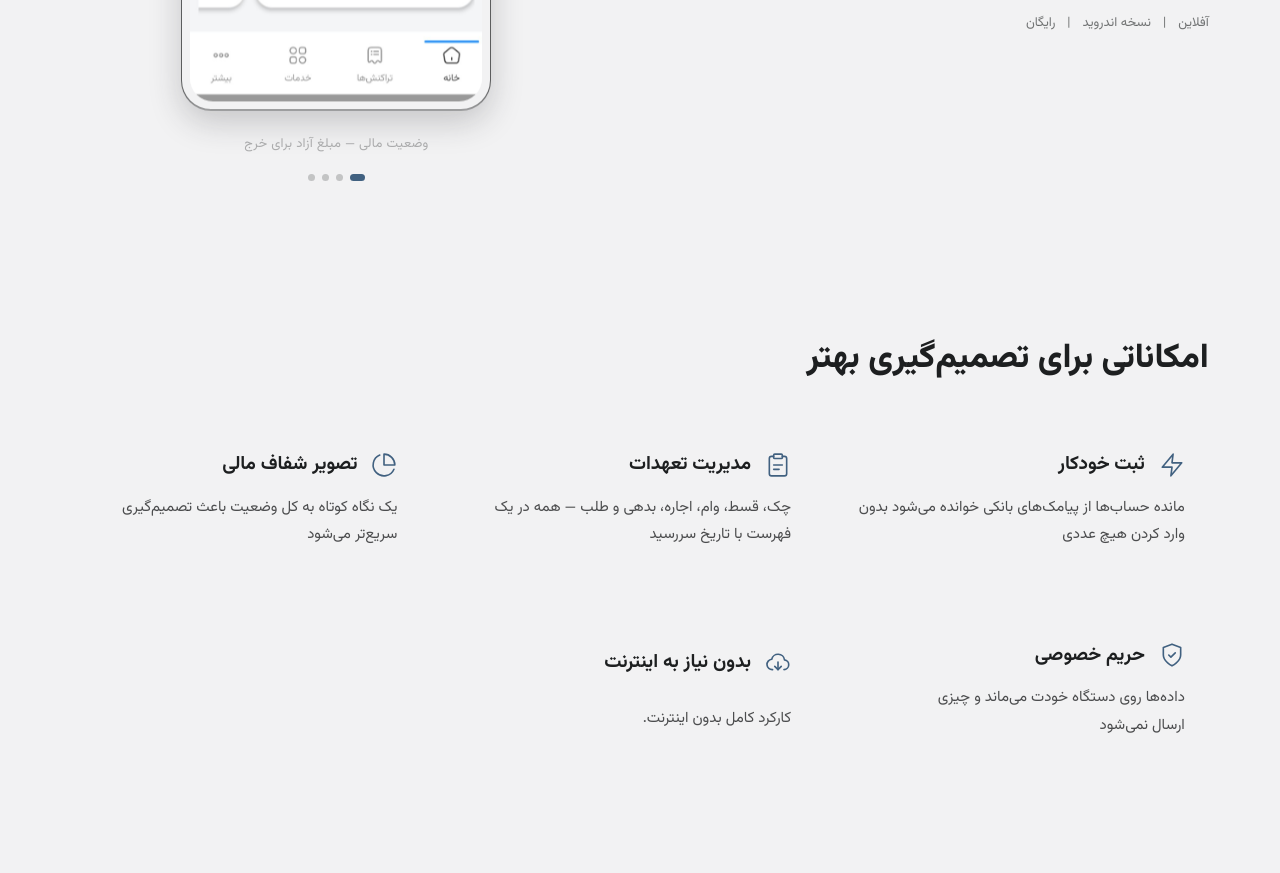
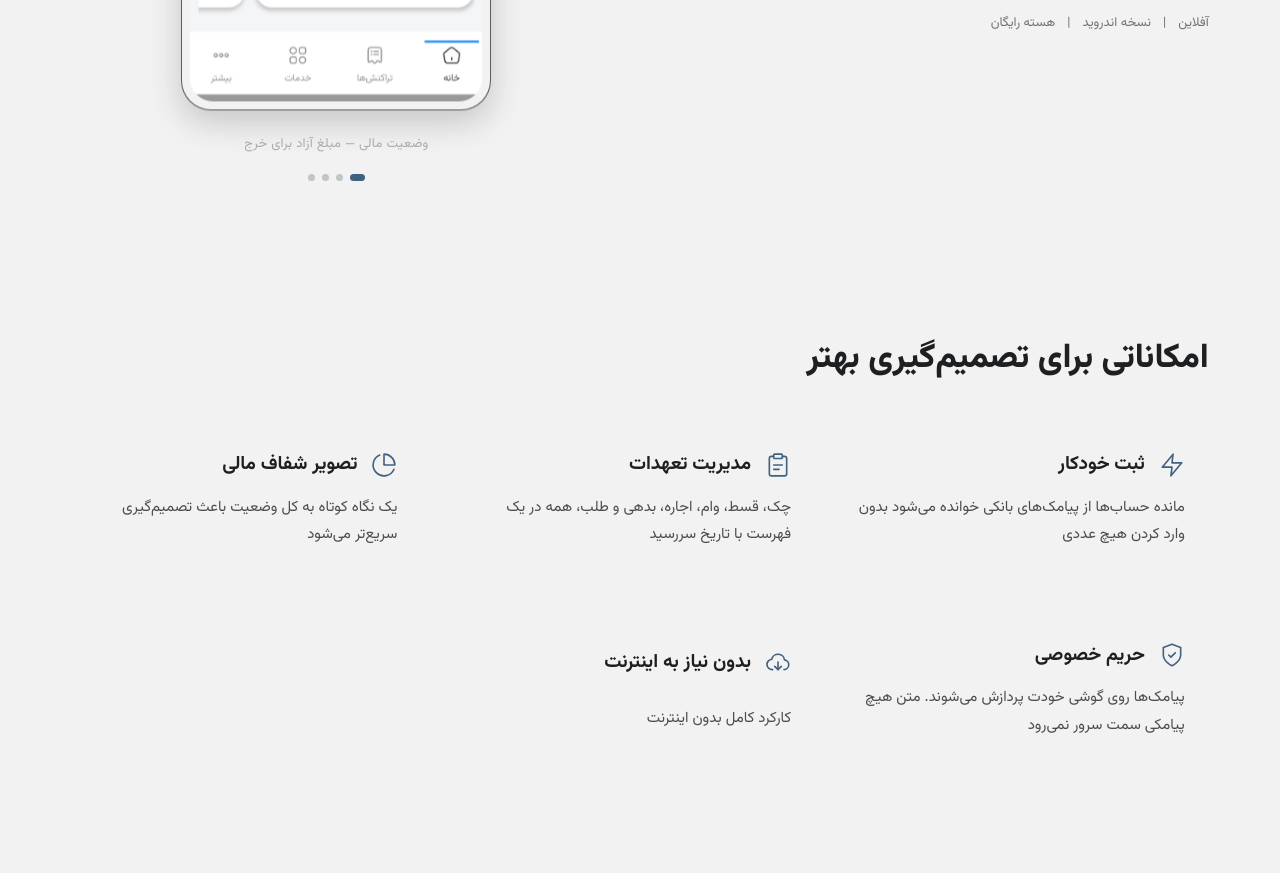
Before and after one commit to mostafa-absi/cloudflare, a website: page public/index.html in a window 1280 px wide. Shown: the part 684-1557 px from the top of the page. Drawn offline with Linux system fonts and the light colour scheme.

Commit message:
Add files via upload

```diff
--- a/public/index.html
+++ b/public/index.html
@@ -4,7 +4,7 @@
 <meta charset="utf-8" />
 <meta name="viewport" content="width=device-width, initial-scale=1" />
 <title>جیب من — مدیریت مالی هوشمند</title>
-<meta name="description" content="جیب‌من مانده حساب‌ها را خودکار از پیامک‌های بانکی می‌خواند و تعهدهای مالی را کنار آن می‌گذارد. آفلاین، رایگان، نسخه اندروید." />
+<meta name="description" content="جیب‌من مانده حساب‌ها را خودکار از پیامک‌های بانکی می‌خواند و تعهدهای مالی را کنار آن می‌گذارد. آفلاین،  هسته رایگان، نسخه اندروید." />
 <meta name="theme-color" content="#f2f2f3" />
 <link rel="icon" href="assets/logo.png" />
 <link rel="preconnect" href="https://fonts.googleapis.com" />
@@ -43,7 +43,7 @@
           <span class="txt"><strong>دریافت اپلیکیشن</strong></span>
         </a>
       </div>
-      <p class="meta"><span>آفلاین</span><span>|</span><span>نسخه اندروید</span><span>|</span><span>رایگان</span></p>
+      <p class="meta"><span>آفلاین</span><span>|</span><span>نسخه اندروید</span><span>|</span><span>هسته رایگان</span></p>
     </div>
 
     <div class="phone-col">
@@ -81,7 +81,7 @@
       <div class="cell">
         <svg width="26" height="26" viewBox="0 0 24 24" fill="none" stroke="var(--color-accent-700)" stroke-width="1.5" stroke-linecap="round" stroke-linejoin="round" aria-hidden="true"><path d="M16 4h2a2 2 0 0 1 2 2v14a2 2 0 0 1-2 2H6a2 2 0 0 1-2-2V6a2 2 0 0 1 2-2h2"></path><rect x="8" y="2" width="8" height="4" rx="1"></rect><path d="M8 12h8M8 16h5"></path></svg>
         <h3>مدیریت تعهدات</h3>
-        <p>چک، قسط، وام، اجاره، بدهی و طلب — همه در یک فهرست با تاریخ سررسید</p>
+        <p>چک، قسط، وام، اجاره، بدهی و طلب، همه در یک فهرست با تاریخ سررسید</p>
       </div>
       <div class="cell">
         <svg width="26" height="26" viewBox="0 0 24 24" fill="none" stroke="var(--color-accent-700)" stroke-width="1.5" stroke-linecap="round" stroke-linejoin="round" aria-hidden="true"><path d="M21.2 15.9A10 10 0 1 1 8.1 2.8"></path><path d="M22 12A10 10 0 0 0 12 2v10h10Z"></path></svg>
@@ -91,12 +91,12 @@
       <div class="cell">
         <svg width="26" height="26" viewBox="0 0 24 24" fill="none" stroke="var(--color-accent-700)" stroke-width="1.5" stroke-linecap="round" stroke-linejoin="round" aria-hidden="true"><path d="M12 22s8-4 8-10V5l-8-3-8 3v7c0 6 8 10 8 10Z"></path><path d="m9 12 2 2 4-4"></path></svg>
         <h3>حریم خصوصی</h3>
-        <p>داده‌ها روی دستگاه خودت می‌ماند و چیزی ارسال نمی‌شود</p>
+        <p>پیامک‌ها روی گوشی خودت پردازش می‌شوند. متن هیچ پیامکی سمت سرور نمی‌رود</p>
       </div>
       <div class="cell">
         <svg width="26" height="26" viewBox="0 0 24 24" fill="none" stroke="var(--color-accent-700)" stroke-width="1.5" stroke-linecap="round" stroke-linejoin="round" aria-hidden="true"><path d="M17.5 19a4.5 4.5 0 0 0 .5-8.96A6 6 0 0 0 6.2 9.5 4.25 4.25 0 0 0 7 19"></path><path d="M12 12v7"></path><path d="m9 16 3 3 3-3"></path></svg>
         <h3>بدون نیاز به اینترنت</h3>
-        <p>کارکرد کامل بدون اینترنت.</p>
+        <p>کارکرد کامل بدون اینترنت</p>
       </div>
     </div>
   </section>
```
